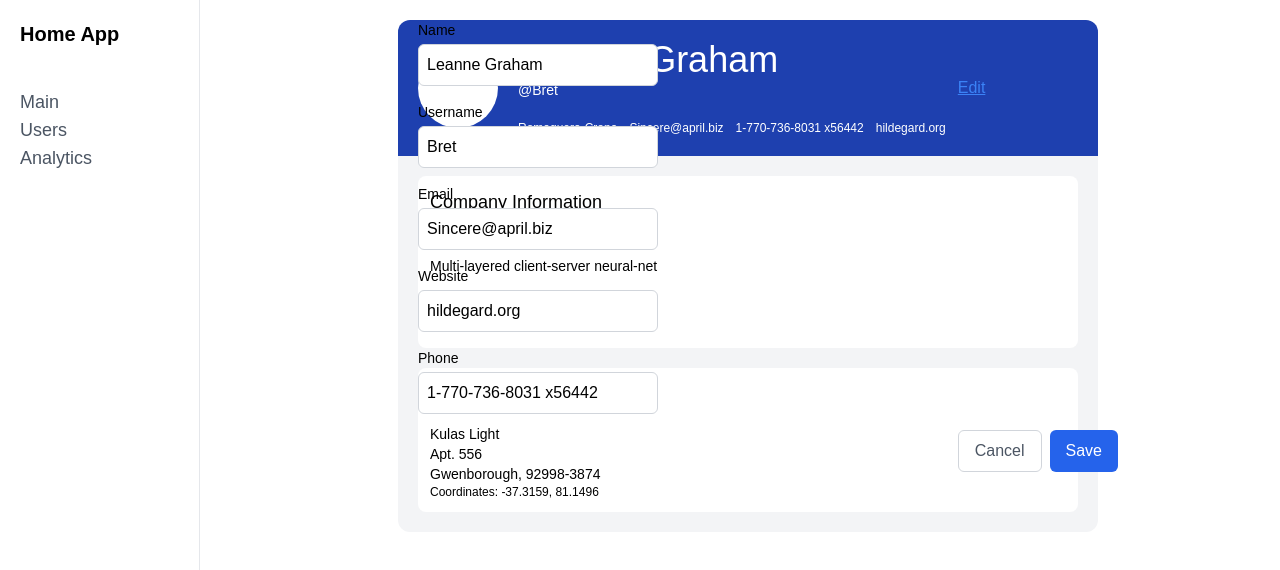
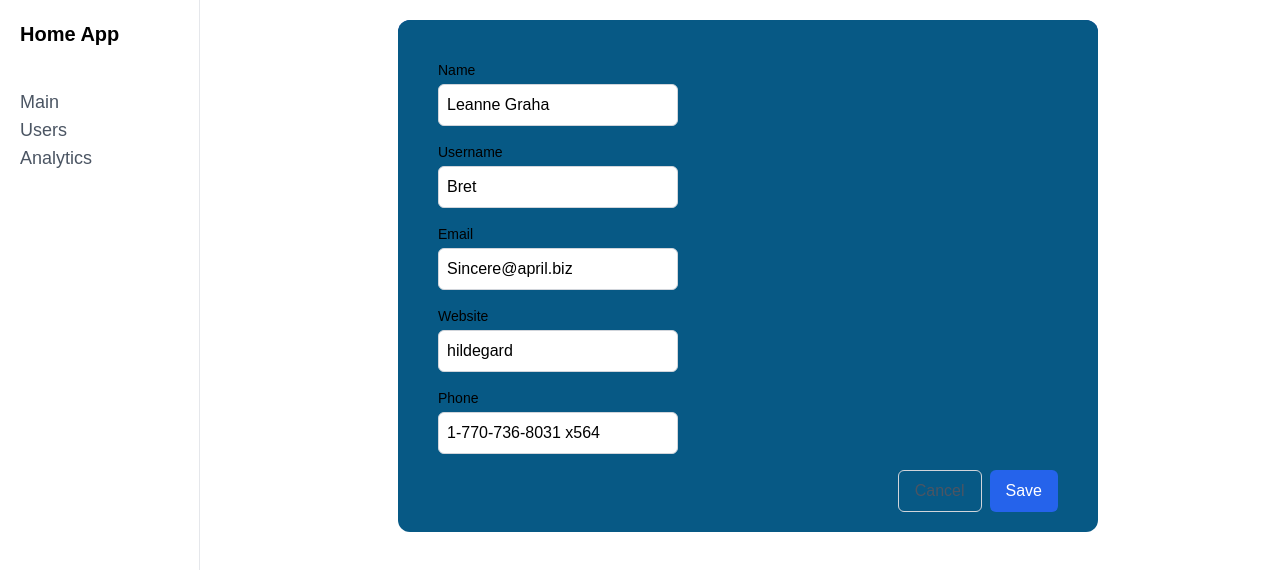
Before and after one commit to Oleksandr2108/test_spa, a Next.js app: page /users/1 in a window 1280 px wide. Both pictures are taken after a click on the button "Edit". Shown: the top 570 px of the page. Built offline with nearby package versions, Linux system fonts and the light colour scheme.

Commit message:
add animation

```diff
--- a/package.json
+++ b/package.json
@@ -13,6 +13,7 @@
     "@react-google-maps/api": "^2.20.5",
     "@reduxjs/toolkit": "^2.5.0",
     "chart.js": "^4.4.7",
+    "framer-motion": "^12.0.1",
     "leaflet": "^1.9.4",
     "leaflet-defaulticon-compatibility": "^0.1.2",
     "next": "15.1.3",
--- a/public/api/users.json
+++ b/public/api/users.json
@@ -1,7 +1,7 @@
 [
   {
     "id": 1,
-    "name": "Leanne Graham",
+    "name": "Leanne Graha",
     "username": "Bret",
     "email": "Sincere@april.biz",
     "address": {
@@ -14,8 +14,8 @@
         "lng": "81.1496"
       }
     },
-    "phone": "1-770-736-8031 x56442",
-    "website": "hildegard.org",
+    "phone": "1-770-736-8031 x564",
+    "website": "hildegard",
     "company": {
       "id": 1,
       "name": "Romaguera-Crona",
--- a/src/components/UserDetail/EditUserForm/EditUserForm.tsx
+++ b/src/components/UserDetail/EditUserForm/EditUserForm.tsx
@@ -2,7 +2,7 @@
 import { useUpdateUserMutation } from "@/store/services/usersApi";
 import { User } from "@/types/user";
 import { useState } from "react";
-
+import { motion } from "framer-motion";
 interface EditUserFormProps {
   user: User;
   onClose: () => void;
@@ -30,9 +30,33 @@ const EditUserForm: React.FC<EditUserFormProps> = ({ user, onClose }) => {
   };
 
   return (
+    <motion.div
+    initial={{
+      y: "-100%",
+      scale: 0.8,
+      opacity: 0,
+    }}
+    animate={{
+      y: "0%",
+      scale: 1,
+      opacity: 1,
+    }}
+    exit={{
+      y: "-100%",
+      scale: 0.8,
+      opacity: 0,
+    }}
+    transition={{
+      duration: 0.7,
+      ease: "easeInOut",
+    }}
+      className="absolute w-full h-full top-0 left-0 rounded-xl bg-sky-800  p-10"
+    >
+
+
     <form
       onSubmit={handleSubmit}
-      className="space-y-4 absolute w-full h-full "
+      className="space-y-4  "
     >
       <div className="w-60">
         <label
@@ -129,6 +153,7 @@ const EditUserForm: React.FC<EditUserFormProps> = ({ user, onClose }) => {
         </button>
       </div>
     </form>
+    </motion.div>
   );
 };
 
--- a/src/components/UserDetail/HeaderUserDetail/HeaderUserDetail.tsx
+++ b/src/components/UserDetail/HeaderUserDetail/HeaderUserDetail.tsx
@@ -5,6 +5,7 @@ import Link from "next/link";
 import { useState } from "react";
 import { useSelector } from "react-redux";
 import EditUserForm from "../EditUserForm/EditUserForm";
+import { AnimatePresence } from "framer-motion";
 
 const HeaderUserDetail = () => {
   const user = useSelector((state: RootState) => state.users.user);
@@ -14,7 +15,7 @@ const HeaderUserDetail = () => {
     return null;
   }
   return (
-    <div className="flex items-center  w-full bg-blue-800 rounded-tl-xl rounded-tr-xl  p-5 relative">
+    <div className="flex items-center  w-full bg-blue-800 rounded-tl-xl rounded-tr-xl  p-5 ">
       <div className="bg-white rounded-full w-20 h-20"></div>
       <div className="ml-5">
         <h1 className="text-white text-4xl">{user.name}</h1>
@@ -43,12 +44,14 @@ const HeaderUserDetail = () => {
       >
         Edit
       </button>
+      <AnimatePresence>
         {isEditing && (
           <EditUserForm
             user={user}
             onClose={() => setIsEditing(false)}
           />
         )}
+      </AnimatePresence>
     </div>
   );
 };
--- a/src/components/UserItem/UserItem.tsx
+++ b/src/components/UserItem/UserItem.tsx
@@ -2,18 +2,39 @@
 
 import { User } from "@/types/user";
 import Link from "next/link";
-import { useDispatch} from "react-redux";
+import { useDispatch } from "react-redux";
 import { setUser } from "@/store/slices/usersSlice";
+
+import { motion } from "framer-motion";
 
 interface PropsUserItem {
   user: User;
+  index: number;
+  limit: number;
 }
 
-const UserItem: React.FC<PropsUserItem> = ({ user }) => {
-  const dispatch = useDispatch()
+const UserItem: React.FC<PropsUserItem> = ({ user, index, limit }) => {
+  const dispatch = useDispatch();
 
   return (
-    <tr key={user.id} className="hover:bg-gray-50">
+    <motion.tr
+      initial={{
+        y: limit > 5 ? "-100%" : "0%",
+        opacity: 0,
+      }}
+      animate={{
+        y: "0%",
+        scale: 1,
+        opacity: 1,
+      }}
+      transition={{
+        duration: 0.7,
+        ease: "easeInOut",
+        delay: (limit === 5) ? (index ) * 0.3 : 0.3,
+      }}
+      key={user.id}
+      className="hover:bg-gray-50"
+    >
       <td className="px-6 py-4 whitespace-nowrap">
         <div className="text-sm font-medium text-gray-900">{user.id}</div>
       </td>
@@ -35,7 +56,7 @@ const UserItem: React.FC<PropsUserItem> = ({ user }) => {
           View Details
         </Link>
       </td>
-  </tr>
+    </motion.tr>
   );
 };
 
--- a/src/components/UsersList/UsersList.tsx
+++ b/src/components/UsersList/UsersList.tsx
@@ -142,10 +142,12 @@ const UsersList = () => {
           </tr>
         </thead>
         <tbody className="bg-white divide-y divide-gray-200">
-          {filteredUsers?.map((user: User) => (
+          {filteredUsers?.map((user: User, index: number) => (
             <UserItem
               user={user}
               key={user.id}
+              index={index}
+              limit={limit}
             />
           ))}
         </tbody>
@@ -160,7 +162,6 @@ const UsersList = () => {
         </div>
       )}
 
-
       <Pagination
         currentPage={page}
         totalPage={totalPage}
--- a/src/pagess/UserDetailPage/UserDetailPage.tsx
+++ b/src/pagess/UserDetailPage/UserDetailPage.tsx
@@ -15,7 +15,7 @@ const UserDetailPage = () => {
   }
 
   return (
-    <div className="w-[700px] m-auto">
+    <div className="w-[700px] m-auto relative">
       <HeaderUserDetail />
       <div className="bg-gray-100 p-5 rounded-bl-xl rounded-br-xl">
         <CompanySection />
```
Also changed, not shown: 1 other file (tests, documents, lock files or other folders). Lines whose indentation alone changed are shown as unchanged.
